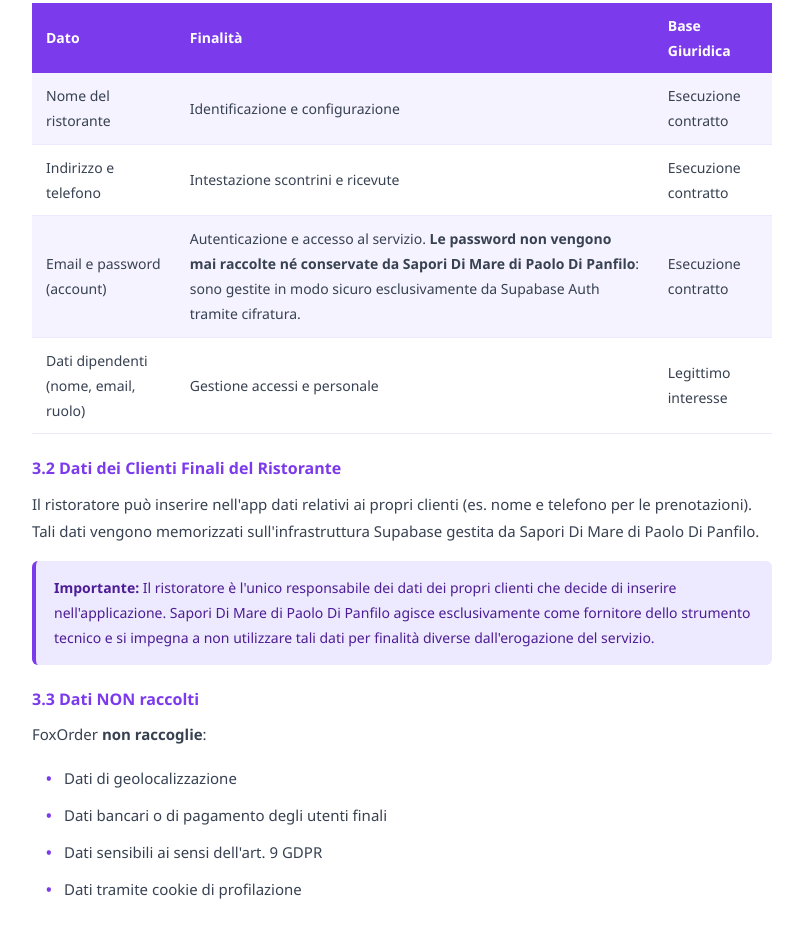
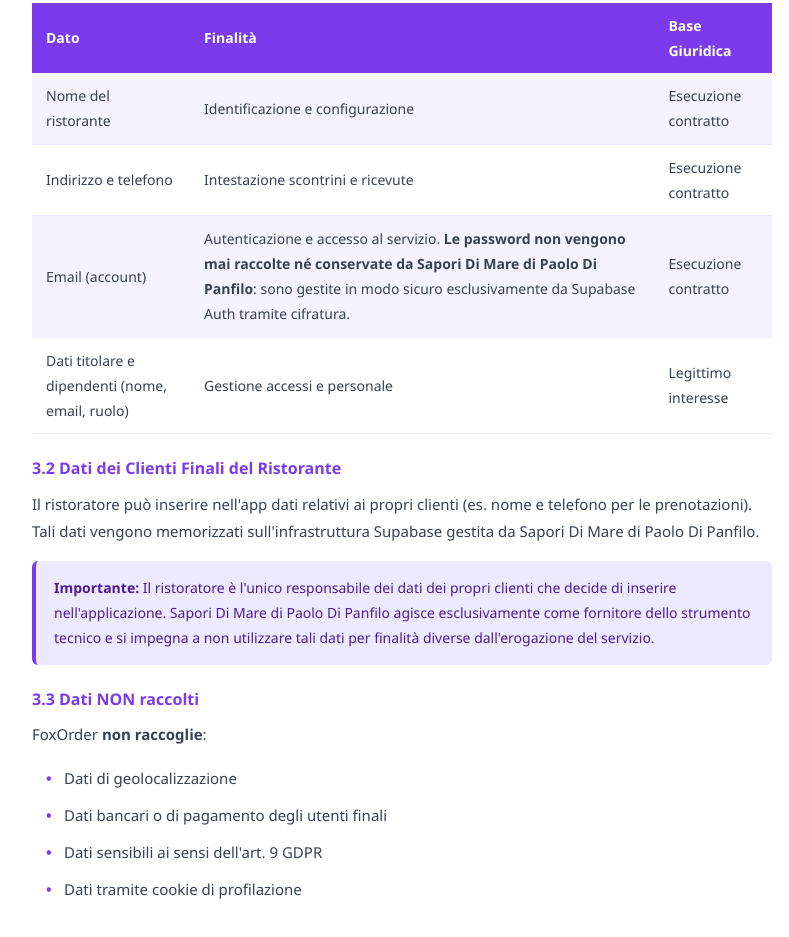
Before and after one commit to Pd15322/PrivicyFoxOrder, a plain HTML site: page index.html in a window 1280 px wide. Shown: the part 1659-2596 px from the top of the page, without its empty margins (238-1027 px from the left). Drawn offline with Linux system fonts and the light colour scheme.

```diff
--- a/index.html
+++ b/index.html
@@ -274,12 +274,12 @@
         <td>Esecuzione contratto</td>
       </tr>
       <tr>
-        <td>Email e password (account)</td>
+        <td>Email (account)</td>
         <td>Autenticazione e accesso al servizio. <strong>Le password non vengono mai raccolte né conservate da Sapori Di Mare di Paolo Di Panfilo</strong>: sono gestite in modo sicuro esclusivamente da Supabase Auth tramite cifratura.</td>
         <td>Esecuzione contratto</td>
       </tr>
       <tr>
-        <td>Dati dipendenti (nome, email, ruolo)</td>
+        <td>Dati titolare e dipendenti (nome, email, ruolo)</td>
         <td>Gestione accessi e personale</td>
         <td>Legittimo interesse</td>
       </tr>
```
